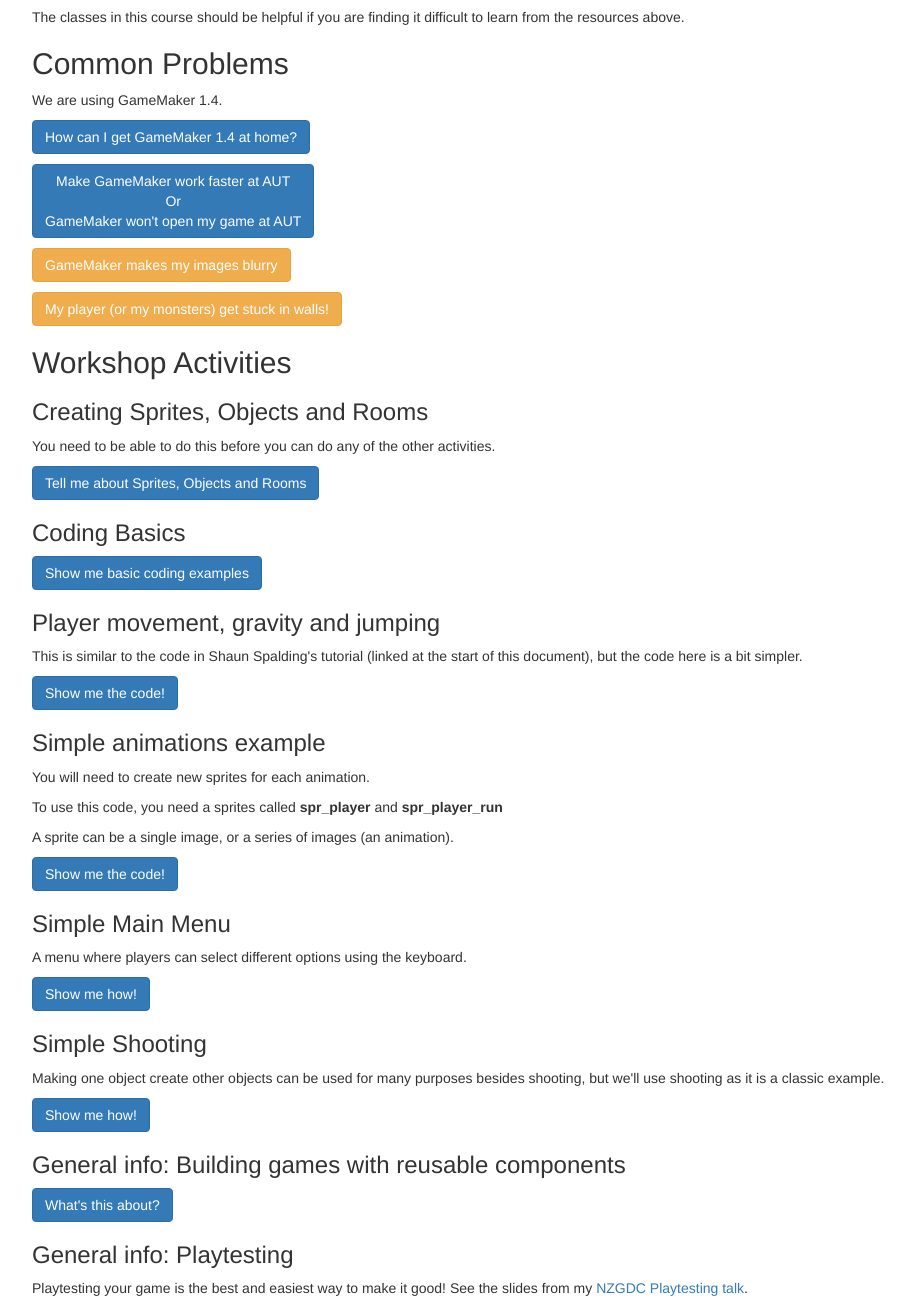
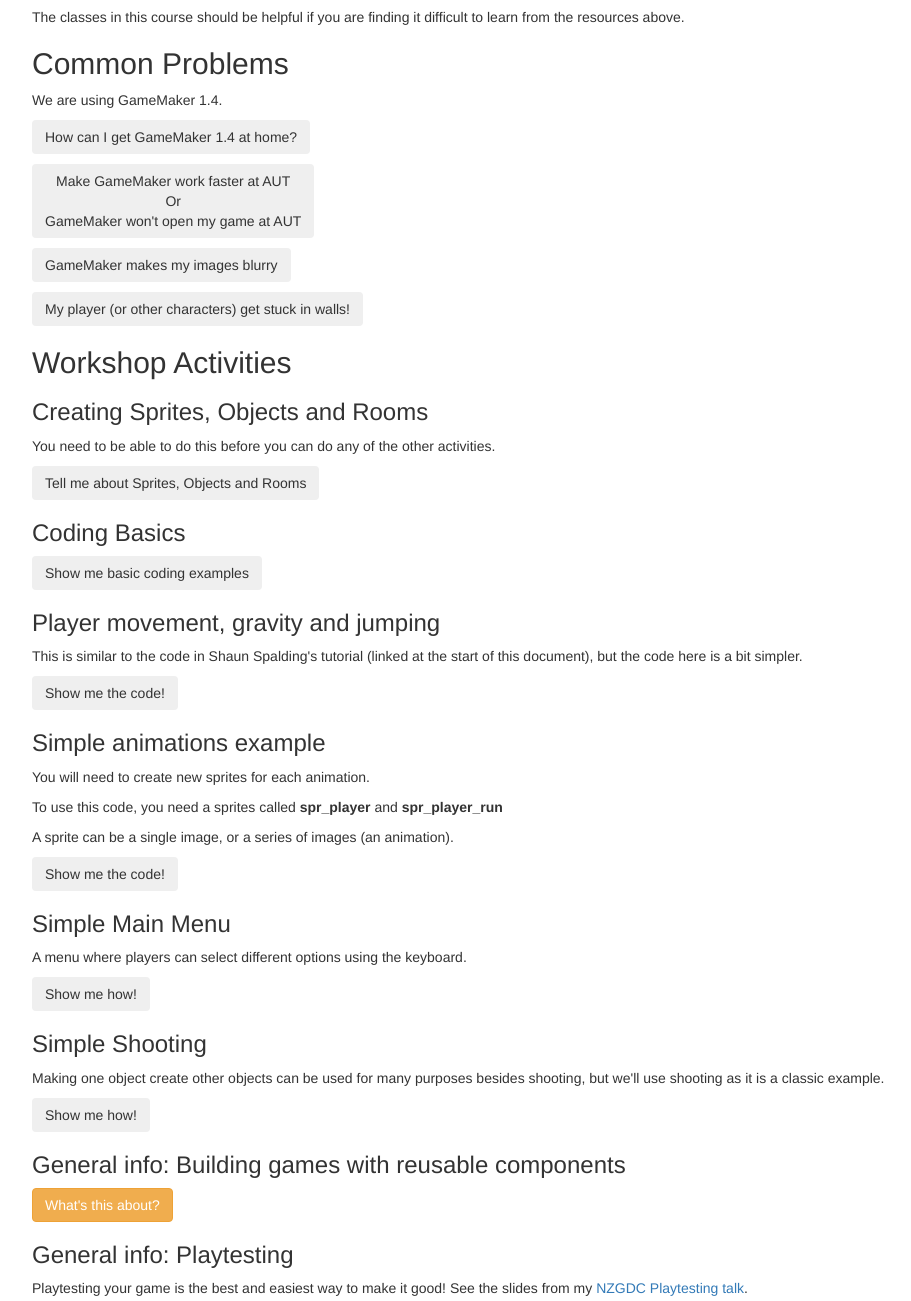
Before and after one commit to mgatland/gamemaker, a plain HTML site: page index.html in a window 1280 px wide. Shown: the part 1460-2761 px from the top of the page, without its empty margins (38-949 px from the left). Drawn offline with nearby package versions, Linux system fonts and the light colour scheme.

Commit message:
remove highlight from most buttons

```diff
--- a/index.html
+++ b/index.html
@@ -76,7 +76,7 @@
     <p>GameMaker is a popular game-making tool for beginners. It's relatively easy to learn, but can take you all the way to making commercially successful games.</p>
 
     <p>
-      <button class="btn btn-primary" type="button" data-toggle="collapse" data-target="#collapseExampleGames" aria-expanded="false" aria-controls="collapseExample">
+      <button class="btn" type="button" data-toggle="collapse" data-target="#collapseExampleGames" aria-expanded="false" aria-controls="collapseExample">
         Can I see some example games made in GameMaker?
       </button>
     </p>
@@ -140,7 +140,7 @@
     <p>We are using GameMaker 1.4.</p>
 
     <p>
-      <button class="btn btn-primary" type="button" data-toggle="collapse" data-target="#collapseGMatHome" aria-expanded="false" aria-controls="collapseExample">
+      <button class="btn" type="button" data-toggle="collapse" data-target="#collapseGMatHome" aria-expanded="false" aria-controls="collapseExample">
         How can I get GameMaker 1.4 at home?
       </button>
     </p>
@@ -166,7 +166,7 @@
   </div>
 
   <p>
-    <button class="btn btn-primary" type="button" data-toggle="collapse" data-target="#collapseTipsAtAUT" aria-expanded="false" aria-controls="collapseExample">
+    <button class="btn" type="button" data-toggle="collapse" data-target="#collapseTipsAtAUT" aria-expanded="false" aria-controls="collapseExample">
      Make GameMaker work faster at AUT <br> Or <br> GameMaker won't open my game at AUT
     </button>
   </p>
@@ -185,7 +185,7 @@
 </div>
 
   <p>
-    <button class="btn btn-warning" type="button" data-toggle="collapse" data-target="#collapseBlurryBackgrounds" aria-expanded="false" aria-controls="collapseExample">
+    <button class="btn" type="button" data-toggle="collapse" data-target="#collapseBlurryBackgrounds" aria-expanded="false" aria-controls="collapseExample">
      GameMaker makes my images blurry
     </button>
   </p>
@@ -216,8 +216,8 @@
   </div>
 
   <p>
-    <button class="btn btn-warning" type="button" data-toggle="collapse" data-target="#collapseStuckInWalls" aria-expanded="false" aria-controls="collapseExample">
-     My player (or my monsters) get stuck in walls!
+    <button class="btn" type="button" data-toggle="collapse" data-target="#collapseStuckInWalls" aria-expanded="false" aria-controls="collapseExample">
+     My player (or other characters) get stuck in walls!
     </button>
   </p>
   <div class="collapse" id="collapseStuckInWalls">
@@ -266,7 +266,7 @@
 <p>You need to be able to do this before you can do any of the other activities.</p>
 
 <p>
-   <button class="btn btn-primary" type="button" data-toggle="collapse" data-target="#collapseSpritesObjectsRooms" aria-expanded="false" aria-controls="collapseExample">
+   <button class="btn" type="button" data-toggle="collapse" data-target="#collapseSpritesObjectsRooms" aria-expanded="false" aria-controls="collapseExample">
      Tell me about Sprites, Objects and Rooms
    </button>
  </p>
@@ -338,7 +338,7 @@
   <h3>Coding Basics</h3>
 
   <p>
-     <button class="btn btn-primary" type="button" data-toggle="collapse" data-target="#collapsecodingbasics" aria-expanded="false" aria-controls="collapseExample">
+     <button class="btn" type="button" data-toggle="collapse" data-target="#collapsecodingbasics" aria-expanded="false" aria-controls="collapseExample">
        Show me basic coding examples
      </button>
    </p>
@@ -428,7 +428,7 @@ if (!place_meeting(x,y+4,obj_wall))
 <p>This is similar to the code in Shaun Spalding's tutorial (linked at the start of this document), but the code here is a bit simpler.</p>
 
 <p>
-   <button class="btn btn-primary" type="button" data-toggle="collapse" data-target="#collapsemovementcode" aria-expanded="false" aria-controls="collapseExample">
+   <button class="btn" type="button" data-toggle="collapse" data-target="#collapsemovementcode" aria-expanded="false" aria-controls="collapseExample">
      Show me the code!
    </button>
  </p>
@@ -501,7 +501,7 @@ if (keyboard_check(vk_space))
   <p>A sprite can be a single image, or a series of images (an animation).</p>
 
   <p>
-     <button class="btn btn-primary" type="button" data-toggle="collapse" data-target="#collapseanimationcode" aria-expanded="false" aria-controls="collapseExample">
+     <button class="btn" type="button" data-toggle="collapse" data-target="#collapseanimationcode" aria-expanded="false" aria-controls="collapseExample">
        Show me the code!
      </button>
    </p>
@@ -540,7 +540,7 @@ if (keyboard_check(vk_left))
     <p>A menu where players can select different options using the keyboard.</p>
 
     <p>
-       <button class="btn btn-primary" type="button" data-toggle="collapse" data-target="#collapsemenucode" aria-expanded="false" aria-controls="collapseExample">
+       <button class="btn" type="button" data-toggle="collapse" data-target="#collapsemenucode" aria-expanded="false" aria-controls="collapseExample">
          Show me how!
        </button>
      </p>
@@ -644,7 +644,7 @@ for (i = 0; i < 3; i++)
       <p>Making one object create other objects can be used for many purposes besides shooting, but we'll use shooting as it is a classic example.</p>
 
       <p>
-         <button class="btn btn-primary" type="button" data-toggle="collapse" data-target="#collapseshooting" aria-expanded="false" aria-controls="collapseExample">
+         <button class="btn" type="button" data-toggle="collapse" data-target="#collapseshooting" aria-expanded="false" aria-controls="collapseExample">
            Show me how!
          </button>
        </p>
@@ -686,7 +686,7 @@ if (keyboard_check(vk_control))
   <h3>General info: Building games with reusable components</h3>
 
     <p>
-      <button class="btn btn-primary" type="button" data-toggle="collapse" data-target="#collapseReusableComponents" aria-expanded="false" aria-controls="collapseReusableComponents">
+      <button class="btn btn-warning" type="button" data-toggle="collapse" data-target="#collapseReusableComponents" aria-expanded="false" aria-controls="collapseReusableComponents">
         What's this about?
       </button>
     </p>
@@ -734,7 +734,7 @@ if (keyboard_check(vk_control))
       <p>Let the player character walk up slopes</p>
 
       <p>
-         <button class="btn btn-primary" type="button" data-toggle="collapse" data-target="#collapseSlopes" aria-expanded="false" aria-controls="collapseExample">
+         <button class="btn" type="button" data-toggle="collapse" data-target="#collapseSlopes" aria-expanded="false" aria-controls="collapseExample">
            Show me how!
          </button>
       </p>
@@ -814,7 +814,7 @@ if (keyboard_check(vk_right) || keyboard_check(vk_left))
   <h3>A lever or switch that opens and closes a door</h3>
 
     <p>
-      <button class="btn btn-primary" type="button" data-toggle="collapse" data-target="#collapseSwitchAndDoor" aria-expanded="false" aria-controls="collapseSwitchAndDoor">
+      <button class="btn btn-warning" type="button" data-toggle="collapse" data-target="#collapseSwitchAndDoor" aria-expanded="false" aria-controls="collapseSwitchAndDoor">
         Let's do it!
       </button>
     </p>
```
